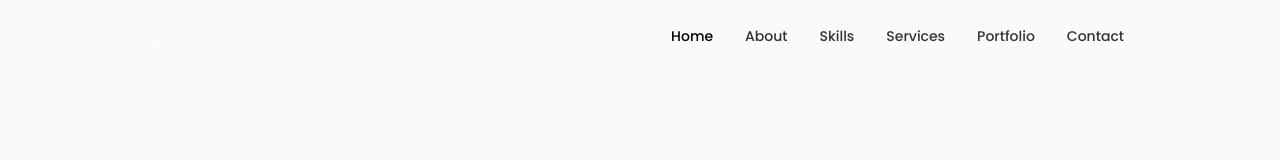
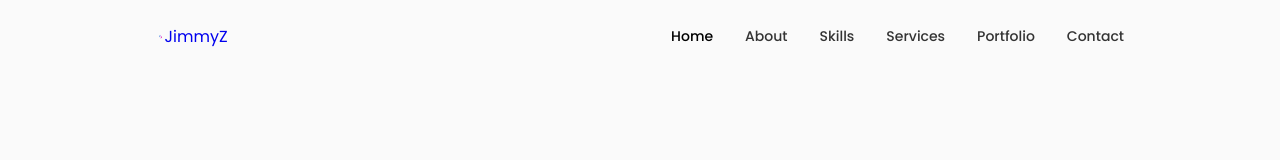
Before and after one commit to muhammedahmedanwar/portfolio, a React (Create React App) app: page / in a window 1280 px wide. Shown: the top 160 px of the page. Built offline with nearby package versions, Linux system fonts and the light colour scheme.

Commit message:
Update Header.jsx

```diff
--- a/src/components/header/Header.jsx
+++ b/src/components/header/Header.jsx
@@ -13,7 +13,7 @@ const Header = () => {
   return (
     <header className='header'>
         <nav className='nav container'>
-            <a href="index.html" className="nav___logo"><img src={logo} className='logo'/></a>
+            <a href="index.html" className="nav___logo"><img src={logo} className='logo'/>JimmyZ</a>
             <div className={Toggle ? "nav__menu show-menu" : "nav__menu"}>
                 <ul className='nav__list grid'>
                     <li className="nav__item">
```
